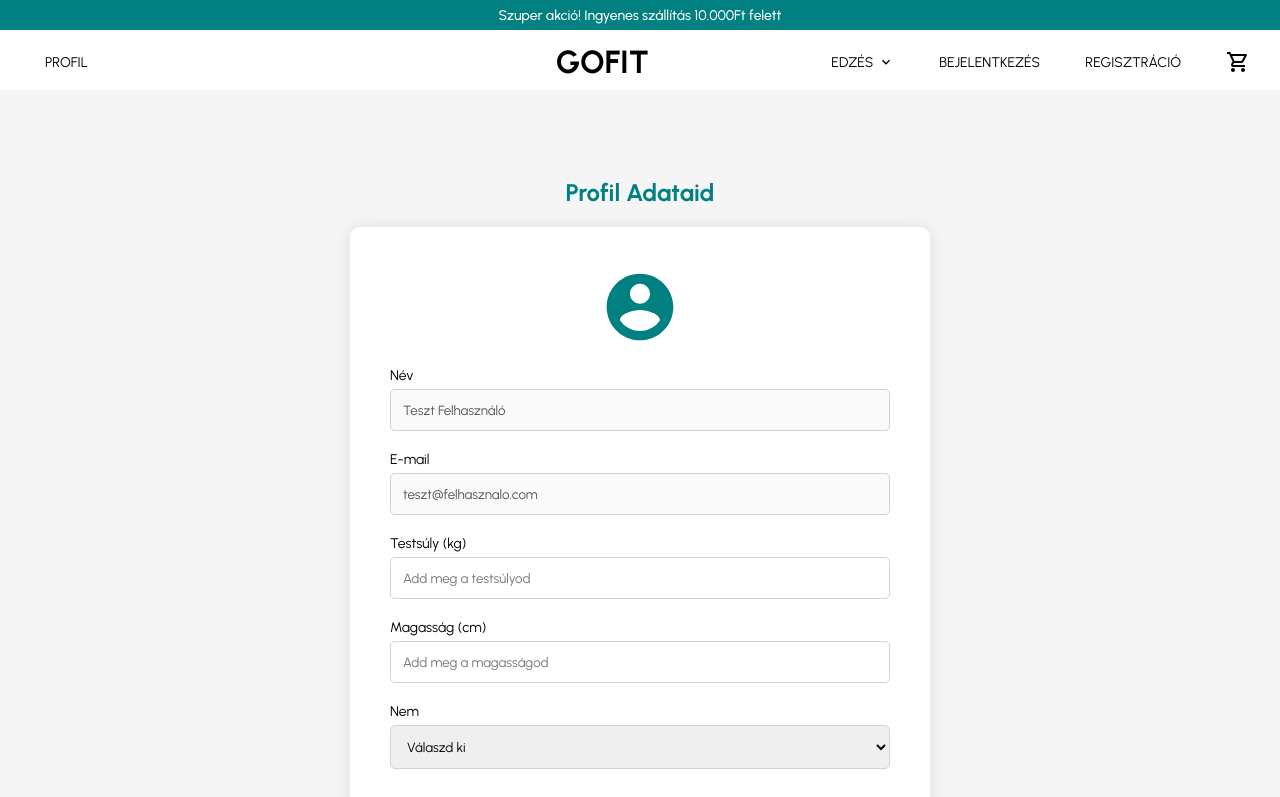
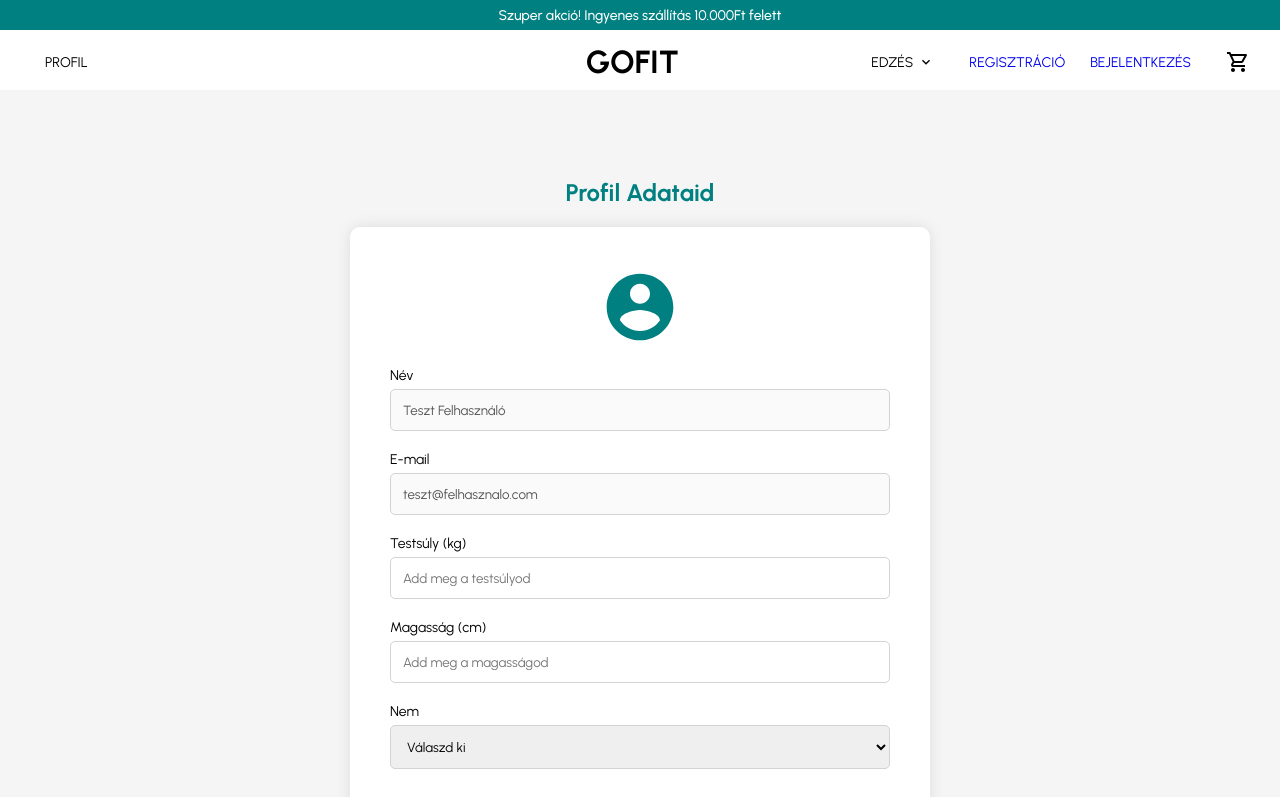
Before and after one commit to GoFit01/GoFit_Projekt, a React (Create React App) app in the folder frontend/: page /profile in a window 1280 px wide. Shown: the top 797 px of the page. Built offline with nearby package versions, Linux system fonts and the light colour scheme.

Commit message:
Kijelentkezes

```diff
--- a/frontend/src/components/Navbar.jsx
+++ b/frontend/src/components/Navbar.jsx
@@ -4,6 +4,8 @@ import React, { useState } from "react";
 import styled, { keyframes } from "styled-components";
 import { Link } from "react-router-dom";
 import { useDispatch, useSelector } from "react-redux";
+import { useHistory } from "react-router";
+import { Logout } from "../redux/apiCalls";
 
 const jumpEffect = keyframes`
   0% {
@@ -163,9 +165,19 @@ const DropdownMenuMobile = styled(DropdownMenu)`
 const Navbar = () => {
   const [menuOpen, setMenuOpen] = useState(false);
   const quantity = useSelector((state) => state.cart.quantity);
+  const history = useHistory();
+  const user = useSelector((state) => state.user.currentUser);
+  const dispatch = useDispatch();
 
   const handleMenuClick = () => {
     setMenuOpen(!menuOpen);
+
+  };
+
+  const handleLogout = (e) => {
+    localStorage.clear();
+    Logout(dispatch);
+    history.push("/");
   };
 
   return (
@@ -196,11 +208,22 @@ const Navbar = () => {
               <Link to="/webshop">WEBSHOP</Link>
             </DropdownMenu>
           </MenuItem>
-          <MenuItem>
-            <Link to="/login">BEJELENTKEZÉS</Link>
-          </MenuItem>
-          <MenuItem>
-            <Link to="/register">REGISZTRÁCIÓ</Link>
+          <Link style={{ textDecoration: "none" }} to={"/register"}>
+            <MenuItem style={user ? { display: "none" } : {}}>
+              REGISZTRÁCIÓ
+            </MenuItem>
+          </Link>
+          <Link style={{ textDecoration: "none" }} to={"/login"}>
+            <MenuItem style={user ? { display: "none" } : {}}>
+              BEJELENTKEZÉS
+            </MenuItem>
+          </Link>
+
+          <MenuItem
+            style={!user ? { display: "none" } : {}}
+            onClick={(e) => handleLogout(e)}
+          >
+            KIJELENTKEZÉS
           </MenuItem>
           <MenuItem>
             <Link to="/cart">
--- a/frontend/src/redux/userRedux.js
+++ b/frontend/src/redux/userRedux.js
@@ -21,6 +21,8 @@ const userSlice = createSlice({
     },
     logout: (state) => {
       state.currentUser = null;
+      state.isFetching = false;
+      state.error = false;
     },
 
   },
```
